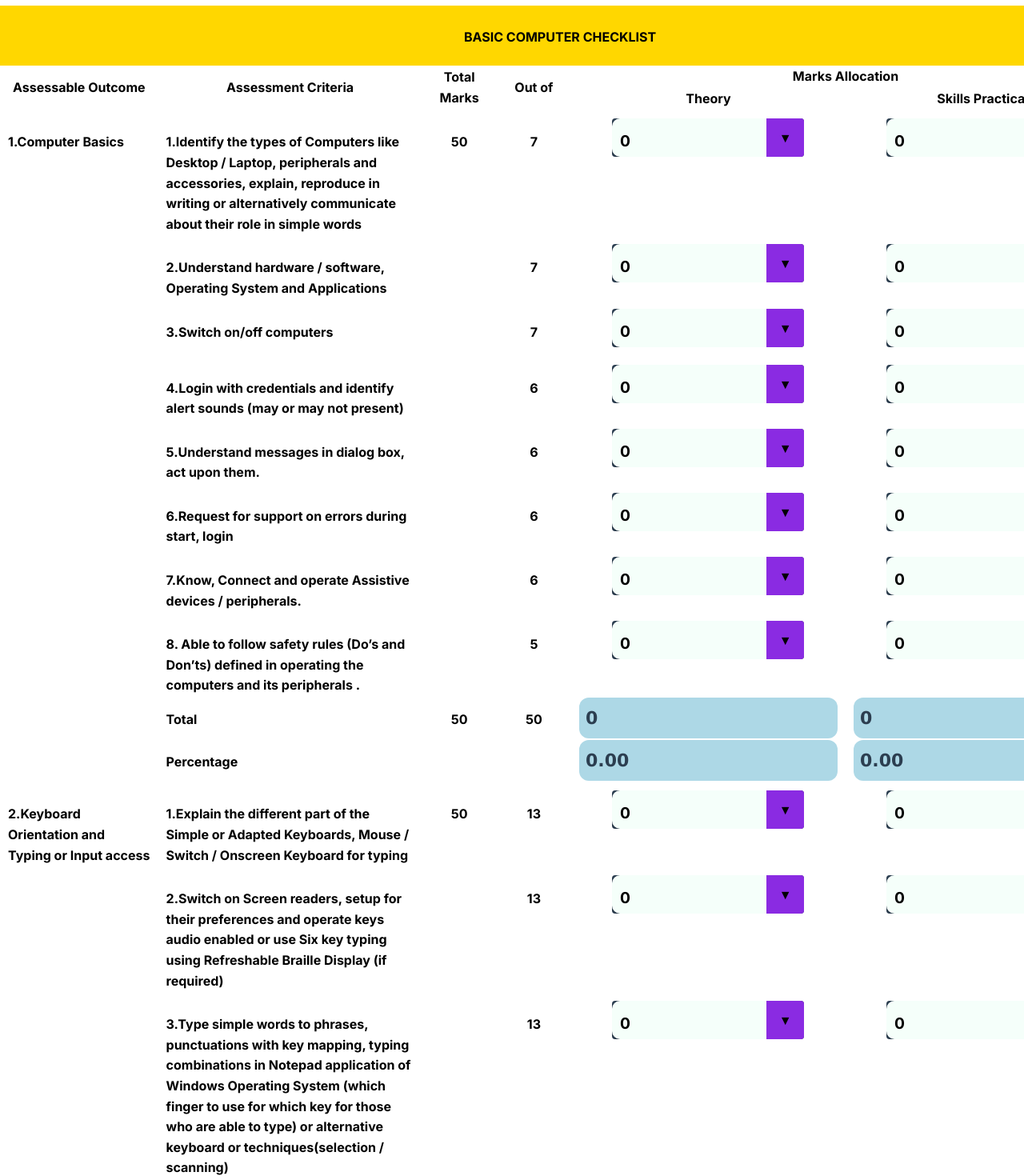
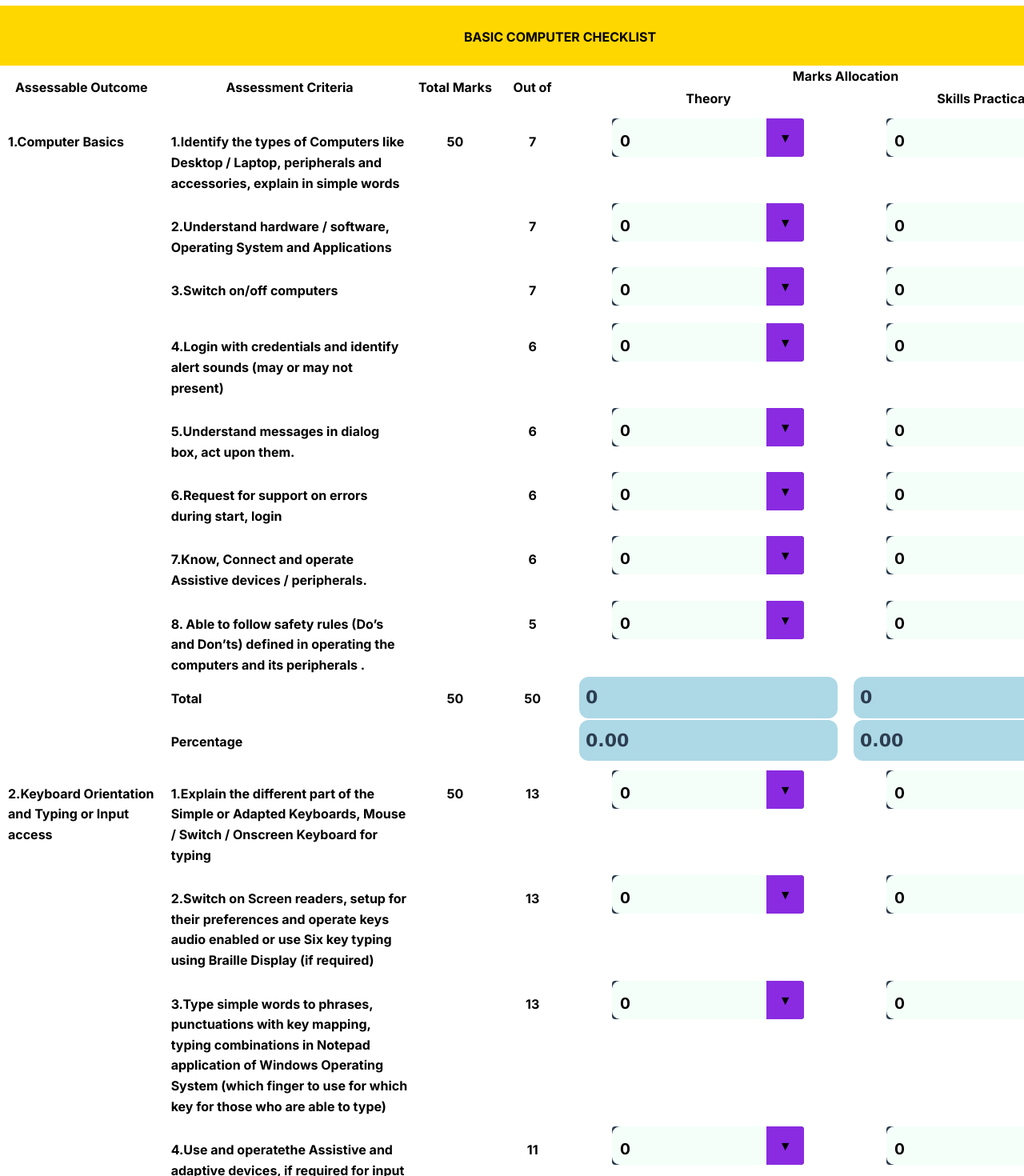
Before and after one commit to SwayamCEO/college_project, a Next.js app: page /tradeassess_computer in a window 1280 px wide. Shown: the part 380-1850 px from the top of the page at 80% size. Built offline with nearby package versions, Linux system fonts and the light colour scheme.

Commit message:
Updated Texts

```diff
--- a/app/tradeassess_computer/page.js
+++ b/app/tradeassess_computer/page.js
@@ -119,7 +119,7 @@ export default function Home() {
                    <Ttitle/>
                     <tbody>
 
-                    <PrintingTableRow outcome="1.Computer Basics" crieteria="1.Identify the types of Computers like Desktop / Laptop, peripherals and accessories, explain, reproduce in writing or alternatively communicate about their role in simple words" outof={50} totalMarks={7} rowspan={8} marksCount={2} marks1Count={5} no={1} setSums={setSums}/>
+                    <PrintingTableRow outcome="1.Computer Basics" crieteria="1.Identify the types of Computers like Desktop / Laptop, peripherals and accessories, explain in simple words" outof={50} totalMarks={7} rowspan={8} marksCount={2} marks1Count={5} no={1} setSums={setSums}/>
                     <PrintingRow criteria="2.Understand hardware / software, Operating System and Applications" totalMark={7} marksCount={2} marks1Count={5} no={1} setSums={setSums}/>
                     <PrintingRow criteria="3.Switch on/off computers" totalMark={7} marksCount={2} marks1Count={5} no={1} setSums={setSums} />
                     <PrintingRow criteria="4.Login with credentials and identify alert sounds (may or may not present)" totalMark={6} marksCount={2} marks1Count={4} no={1} setSums={setSums}/>
@@ -129,8 +129,8 @@ export default function Home() {
                     <PrintingRow criteria="8. Able to follow safety rules (Do’s and Don’ts) defined in operating the computers and its peripherals . " totalMark={5} marksCount={1} marks1Count={4} no={1} setSums={setSums}/>
                      <TotalRow outOf={50} totalMarks={50} ti={1} no={1} sums={sums} theory={15} practical={35}/>
                      <PrintingTableRow outcome="2.Keyboard Orientation and Typing or Input access" crieteria="1.Explain the different part of the Simple or Adapted Keyboards, Mouse / Switch / Onscreen Keyboard for typing" outof={50} totalMarks={13} rowspan={4} marksCount={4} marks1Count={9} no={2} setSums={setSums}/>
-                    <PrintingRow criteria="2.Switch on Screen readers, setup for their preferences and operate keys audio enabled or use Six key typing using Refreshable Braille Display (if required)" totalMark={13} marksCount={4} marks1Count={9} no={2} setSums={setSums}/>
-                    <PrintingRow criteria="3.Type simple words to phrases, punctuations with key mapping, typing combinations in Notepad application of Windows Operating System (which finger to use for which key for those who are able to type) or alternative keyboard or techniques(selection / scanning)" totalMark={13} marksCount={4} marks1Count={9} no={2} setSums={setSums}/>
+                    <PrintingRow criteria="2.Switch on Screen readers, setup for their preferences and operate keys audio enabled or use Six key typing using Braille Display (if required)" totalMark={13} marksCount={4} marks1Count={9} no={2} setSums={setSums}/>
+                    <PrintingRow criteria="3.Type simple words to phrases, punctuations with key mapping, typing combinations in Notepad application of Windows Operating System (which finger to use for which key for those who are able to type)" totalMark={13} marksCount={4} marks1Count={9} no={2} setSums={setSums}/>
                     <PrintingRow criteria="4.Use and operatethe Assistive and adaptive devices, if required for input access / output" totalMark={11} marksCount={3} marks1Count={8} no={2} setSums={setSums}/>
                     <TotalRow outOf={50} totalMarks={50} ti={2} sums={sums} theory={15} practical={35}/>
                     <PrintingTableRow outcome="3.Basic Operating System Features and Applications" outof={100} crieteria="1.Identify and operate Desktop Elements – Icons / Tool Bar/ System Tray" totalMarks={6} rowspan={23} marksCount={2} marks1Count={4}  no={3} setSums={setSums}/>
@@ -144,13 +144,13 @@ export default function Home() {
                     <PrintingRow criteria="9.View through different views (list, details) and navigate" totalMark={4} marksCount={1} marks1Count={3} no={3} setSums={setSums} />
                     <PrintingRow criteria="10.Arrange files by date, type and name" totalMark={4} marksCount={1} marks1Count={3} no={3} setSums={setSums} />
                     <PrintingRow criteria="11.Select and unselect / Create / Rename / Search / Delete Folders / Files" totalMark={4} marksCount={1} marks1Count={3} no={3} setSums={setSums} />
-                    <PrintingRow criteria="12.Understand the hierarchy of storage in different levels as folders and files" totalMark={4} marksCount={1} marks1Count={3} no={3} setSums={setSums} />
+                    <PrintingRow criteria="12.Understand the place of storage in different levels as folders and files" totalMark={4} marksCount={1} marks1Count={3} no={3} setSums={setSums} />
                     <PrintingRow criteria="13.Operate basic commands on folders / files (Search, Select, Copy, Cut, Paste, Insert, Undo, Properties to know size / type)" totalMark={4} marksCount={1} marks1Count={3} no={3} setSums={setSums} />
                     <PrintingRow criteria="14. Copy / Move to and from external drives" totalMark={4} marksCount={1} marks1Count={3} no={3} setSums={setSums} />
-                    <PrintingRow criteria="15.Impact of delete operation and Recycle bin, and restoration" totalMark={4} marksCount={1} marks1Count={3} no={3} setSums={setSums} />
+                    <PrintingRow criteria="15.To know delete operation and Recycle bin, and restoration" totalMark={4} marksCount={1} marks1Count={3} no={3} setSums={setSums} />
                     <PrintingRow criteria="16.Navigate through texts like character, word, line, paragraph, document, beginning, and end" totalMark={4} marksCount={1} marks1Count={3} no={3} setSums={setSums} />
                     <PrintingRow criteria="17.Do data entry in Notepad, change font, style / read / using deleting / backspace keys / inserting characters in front / mid / end of words / leave and delete blank lines / split and join words / lines" totalMark={4} marksCount={1} marks1Count={3} no={3} setSums={setSums} />
-                    <PrintingRow criteria="18.Do Find / Select / Copy / Cut / Delete / text / Word wrap / Undo actions" totalMark={3} marksCount={1} marks1Count={2} no={3} setSums={setSums} />
+                    <PrintingRow criteria="18.Do Find / Select / Copy / Cut / Delete / text / Word wrap / Undo / Redo actions" totalMark={3} marksCount={1} marks1Count={2} no={3} setSums={setSums} />
                     <PrintingRow criteria="19.Understand and execute using shortcut keys (if required)" totalMark={3} marksCount={1} marks1Count={2} no={3} setSums={setSums} />
                     <PrintingRow criteria="20.Save, retrieve and open the text data file to / from folders" totalMark={3} marksCount={1} marks1Count={2} no={3} setSums={setSums} />
                     <PrintingRow criteria="21.Print the typed text data content" totalMark={3} marksCount={1} marks1Count={2} no={3} setSums={setSums} />
--- a/app/tradeassess_doormat/page.js
+++ b/app/tradeassess_doormat/page.js
@@ -170,7 +170,7 @@ export default function Home() {
                       <tr>
                         <td />
                         <td>Minimum pass % to qualify
-                          (aggregate)
+
                         </td>
                         <td colSpan={4} align="center"> <br /><br />60%<br /><br /><br /></td>
                       </tr>
--- a/app/tradeassess_jewellery/page.js
+++ b/app/tradeassess_jewellery/page.js
@@ -245,7 +245,7 @@ export default function Home() {
                       <tr>
                         <td />
                         <td>Minimum pass % to qualify
-                          (aggregate)
+
                         </td>
                         <td colSpan={4} align="center"> <br /><br />60%<br /><br /><br /></td>
                       </tr>
--- a/app/tradeassess_lamination/page.js
+++ b/app/tradeassess_lamination/page.js
@@ -141,7 +141,7 @@ export default function Home() {
                     <PrintingRow criteria="19.complete the work" totalMark={5} marksCount={2} marks1Count={3} no={1} setSums={setSums}/>
                      <TotalRow outOf={100} totalMarks={100} ti={1} no={1} sums={sums} theory={40} practical={60}/>
 
-                     <PrintingTableRow outcome="2. AMH/N0302 (Contribute to achieve product quality in  Lamination   activity)" crieteria="1.Identify and  names the   required materials  for lamination work" outof={100} totalMarks={10} rowspan={10} marksCount={3} marks1Count={7 } no={2} setSums={setSums}/>
+                     <PrintingTableRow outcome="2.(Contribute to achieve product quality in  Lamination   activity)" crieteria="1.Identify and  names the   required materials  for lamination work" outof={100} totalMarks={10} rowspan={10} marksCount={3} marks1Count={7 } no={2} setSums={setSums}/>
                     <PrintingRow criteria="2.know how to use the material" totalMark={10} marksCount={3} marks1Count={7} no={2} setSums={setSums}/>
                     <PrintingRow criteria="3.Take necessary action if materials are not useful for  lamination work" totalMark={10} marksCount={3} marks1Count={7} no={2} setSums={setSums}/>
                     <PrintingRow criteria="4.Identifies various colours" totalMark={10} marksCount={3} marks1Count={7} no={2} setSums={setSums}/>
@@ -195,7 +195,7 @@ export default function Home() {
                       <tr>
                         <td />
                         <td>Minimum pass % to qualify
-                          (aggregate)
+
                         </td>
                         <td colSpan={4} align="center"> <br /><br />60%<br /><br /><br /></td>
                       </tr>
--- a/app/tradeassess_paperbag/page.js
+++ b/app/tradeassess_paperbag/page.js
@@ -136,7 +136,7 @@ export default function Home() {
                      <PrintingTableRow outcome="2.Paper bag making" crieteria="1.Identify and knows and uses of Paper bag  material" outof={100} totalMarks={10} rowspan={12} marksCount={3} marks1Count={7} no={2} setSums={setSums}/>
                     <PrintingRow criteria="2.Punctuality in work place" totalMark={10} marksCount={3} marks1Count={7} no={2} setSums={setSums}/>
                     <PrintingRow criteria="3.Greet the supervisor and team members" totalMark={10} marksCount={3} marks1Count={7 } no={2} setSums={setSums}/>
-                    <PrintingRow criteria="4.Sign the register" totalMark={5} marksCount={2} marks1Count={3} no={2} setSums={setSums}/>
+                    <PrintingRow criteria="4.Sign the attendance register" totalMark={5} marksCount={2} marks1Count={3} no={2} setSums={setSums}/>
                     <PrintingRow criteria="5.start the work" totalMark={5} marksCount={2} marks1Count={3} no={2} setSums={setSums}/>
                     <PrintingRow criteria="6.handle carefully materials when it uses" totalMark={10} marksCount={3} marks1Count={7} no={2} setSums={setSums}/>
                     <PrintingRow criteria="7.Reserves materials , equipments safety after use" totalMark={10} marksCount={3} marks1Count={7} no={2} setSums={setSums}/>
@@ -166,7 +166,7 @@ export default function Home() {
                       <tr>
                         <td />
                         <td>Minimum pass % to qualify
-                          (aggregate)
+
                         </td>
                         <td colSpan={4} align="center"> <br /><br />60%<br /><br /><br /></td>
                       </tr>
--- a/app/tradeassess_photocopy/page.js
+++ b/app/tradeassess_photocopy/page.js
@@ -191,7 +191,7 @@ export default function Home() {
                       <tr>
                         <td />
                         <td>Minimum pass % to qualify
-                          (aggregate)
+
                         </td>
                         <td colSpan={4} align="center"> <br /><br />60%<br /><br /><br /></td>
                       </tr>
--- a/app/tradeassess_softtoy/page.js
+++ b/app/tradeassess_softtoy/page.js
@@ -162,7 +162,7 @@ export default function Home() {
                       <tr>
                         <td />
                         <td>Minimum pass % to qualify
-                          (aggregate)
+
                         </td>
                         <td colSpan={4} align="center"> <br /><br />60%<br /><br /><br /></td>
                       </tr>
--- a/app/tradeassess_spiral/page.js
+++ b/app/tradeassess_spiral/page.js
@@ -131,7 +131,7 @@ export default function Home() {
                     <PrintingRow criteria="10.Keep papers uniformly" totalMark={10} marksCount={3} marks1Count={7} no={1} setSums={setSums}/>
                      <TotalRow outOf={100} totalMarks={100} ti={1} no={1} sums={sums} theory={30} practical={70}/>
 
-                     <PrintingTableRow outcome="2.Finishing the end product" crieteria="1.Organise the required materials" outof={100} totalMarks={10} rowspan={10} marksCount={3} marks1Count={7} no={2} setSums={setSums}/>
+                     <PrintingTableRow outcome="2.Preparing the product" crieteria="1.Organise the required materials" outof={100} totalMarks={10} rowspan={10} marksCount={3} marks1Count={7} no={2} setSums={setSums}/>
                      <PrintingRow criteria="2.Take front and back sheets covers" totalMark={10} marksCount={3} marks1Count={7} no={2} setSums={setSums}/>
                     <PrintingRow criteria="3.Put inside the spiral binding machine for punching" totalMark={10} marksCount={3} marks1Count={7} no={2} setSums={setSums}/>
                     <PrintingRow criteria="4.Arrange those sheets front and back side of the material" totalMark={10} marksCount={3} marks1Count={7} no={2} setSums={setSums}/>
```
